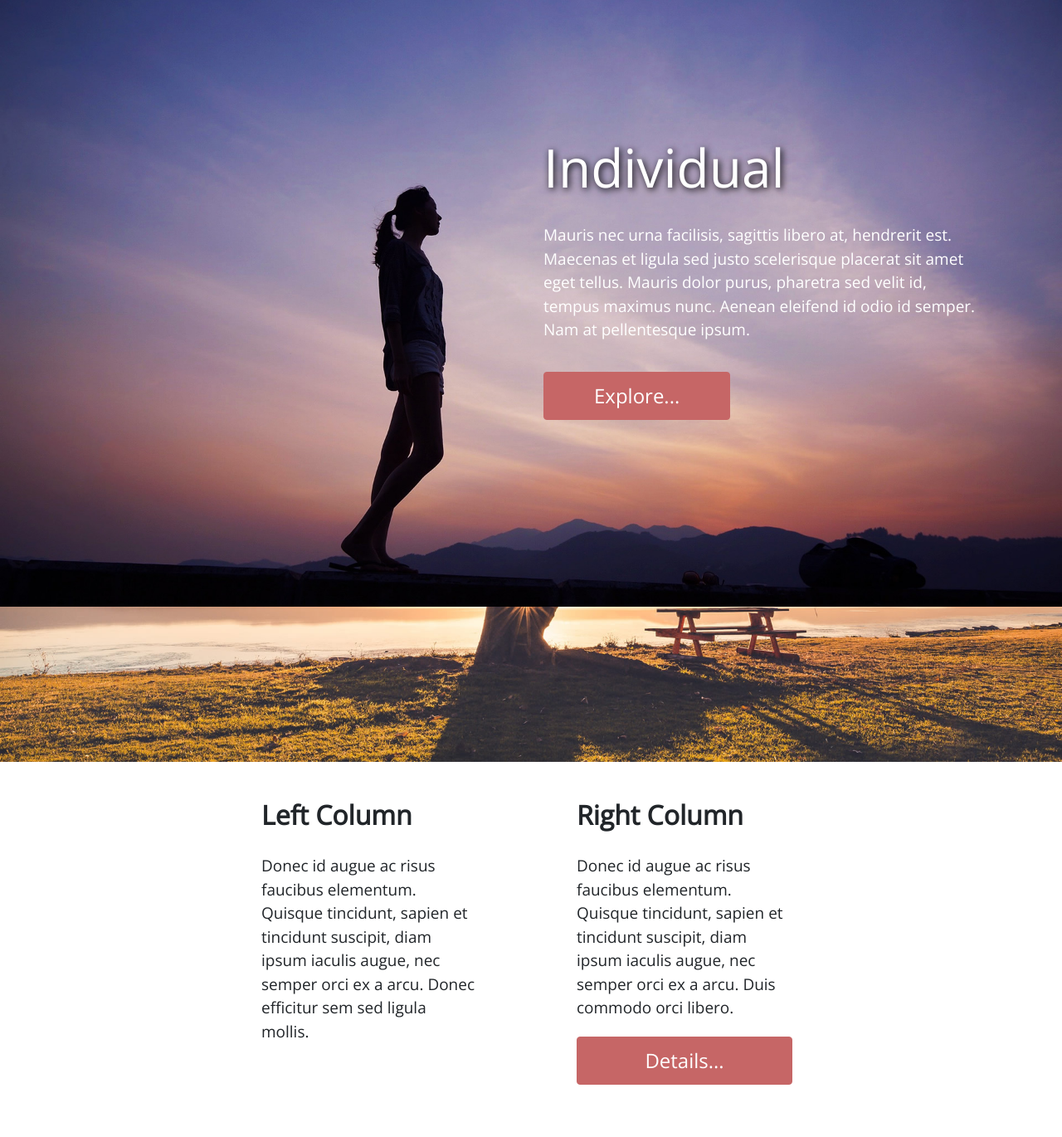
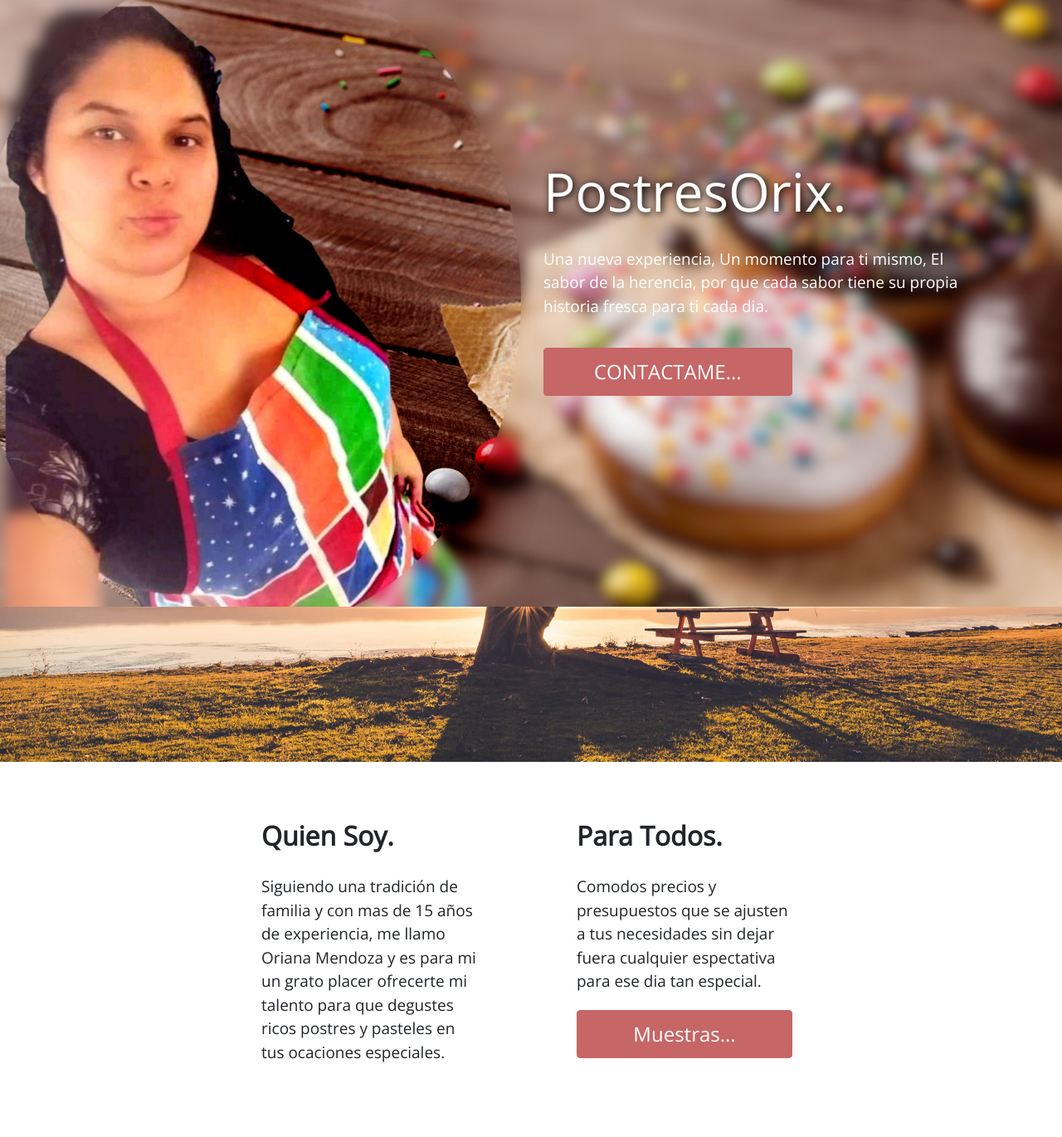
Before and after one commit to neercco/postresOrix, a plain HTML site: page index.html in a window 1280 px wide. Shown: the part 69-1439 px from the top of the page at 83% size. Drawn offline with nearby package versions, Linux system fonts and the light colour scheme.

Commit message:
segundo commit

```diff
--- a/index.html
+++ b/index.html
@@ -5,7 +5,7 @@
   <meta http-equiv="X-UA-Compatible" content="IE=edge">
   <meta name="viewport" content="width=device-width, initial-scale=1">
 
-  <title>Individual HTML Parallax Template</title>
+  <title>PostresOrix HTML Parallax Template</title>
 <!--
 
 Template 2096 Individual
@@ -32,14 +32,14 @@ http://www.tooplate.com/view/2096-individual
       </head>
 
       <body>
-        <div class="parallax-window" data-parallax="scroll" data-image-src="img/bg-img-01.jpg">
+        <div class="parallax-window" data-parallax="scroll" data-image-src="img/orixBg.jpg">
           <section class="container tm-page-1-content">
             <div class="row">
               <div class="col-md-6 ml-auto tm-text-white">
-                <header><h1>Individual</h1></header>
-                <p>Mauris nec urna facilisis, sagittis libero at, hendrerit est. Maecenas et ligula sed justo scelerisque placerat sit amet eget tellus. Mauris dolor purus, pharetra sed velit id, tempus maximus nunc. Aenean eleifend id odio id semper. Nam at pellentesque ipsum.</p>
+                <header><h1>PostresOrix.</h1></header>
+                <p>Una nueva experiencia, Un momento para ti mismo, El sabor de la herencia, por que cada sabor tiene su propia historia fresca para ti cada dia. </p>
 
-                  <a href="#tm-section-2" class="btn btn-danger">Explore...</a>
+                  <a href="https://www.google.com/maps/place/PostresOrix/@9.6813461,-68.5851894,15z/data=!4m5!3m4!1s0x0:0x56e1f06f5df66060!8m2!3d9.6813461!4d-68.5851894" class="btn btn-danger">CONTACTAME...</a>
               </div>
             </div>
 
@@ -51,20 +51,20 @@ http://www.tooplate.com/view/2096-individual
           <section class="container tm-page-1-content tm-page-2">
             <div class="row">
               <article class="col-md-6 tm-article tm-bg-white-transparent">
-                <header><h2 >Left Column</h2></header>
-                <b>Donec id augue ac risus faucibus elementum. Quisque tincidunt, sapien et tincidunt suscipit, diam ipsum iaculis augue, nec semper orci ex a arcu. Donec efficitur sem sed ligula mollis.</b>
+                <header><h2 >Quien Soy.</h2></header>
+                <b>Siguiendo una tradición de familia y con mas de 15 años de experiencia, me llamo Oriana Mendoza y es para mi un grato placer ofrecerte mi talento para que degustes ricos postres y pasteles en tus ocaciones especiales.</b>
               </article>
 
               <article class="col-md-6 tm-article tm-bg-white-transparent">
-                <header><h2>Right Column</h2></header>
-                <b>Donec id augue ac risus faucibus elementum. Quisque tincidunt, sapien et tincidunt suscipit, diam ipsum iaculis augue, nec semper orci ex a arcu. Duis commodo orci libero.</b>
+                <header><h2>Para Todos.</h2></header>
+                <b>Comodos precios y presupuestos que se ajusten a tus necesidades sin dejar fuera cualquier espectativa para ese dia tan especial.</b>
 
-                  <a href="#tm-section-3" class="btn btn-danger ml-auto mr-0 tm-btn-block">Details...</a>
+                  <a href="#tm-section-3" class="btn btn-danger ml-auto mr-0 tm-btn-block">Muestras...</a>
               </article>
             </div>
           </section>
         </div>
-        <div id="tm-section-3" class="parallax-window" data-parallax="scroll" data-image-src="img/bg-img-03.jpg">
+        <div  class="parallax-window" data-parallax="scroll" data-image-src="img/bg-img-03.jpg">
           <section class="container tm-page-1-content">
             <div class="row1">
               <div class="col-xl-6 col-md-8 ml-auto">
@@ -94,7 +94,7 @@ http://www.tooplate.com/view/2096-individual
             </article>
           </div>
         </div>
-        <div class="parallax-window" data-parallax="scroll" data-image-src="img/bg-img-05.jpg">
+        <div id="tm-section-3" class="parallax-window" data-parallax="scroll" data-image-src="img/bg-img-05.jpg">
           <div class="container">
             <div class="row">
               <div class="tm-img-container">
```
Also changed, not shown: img/orixBg.jpg (added).
